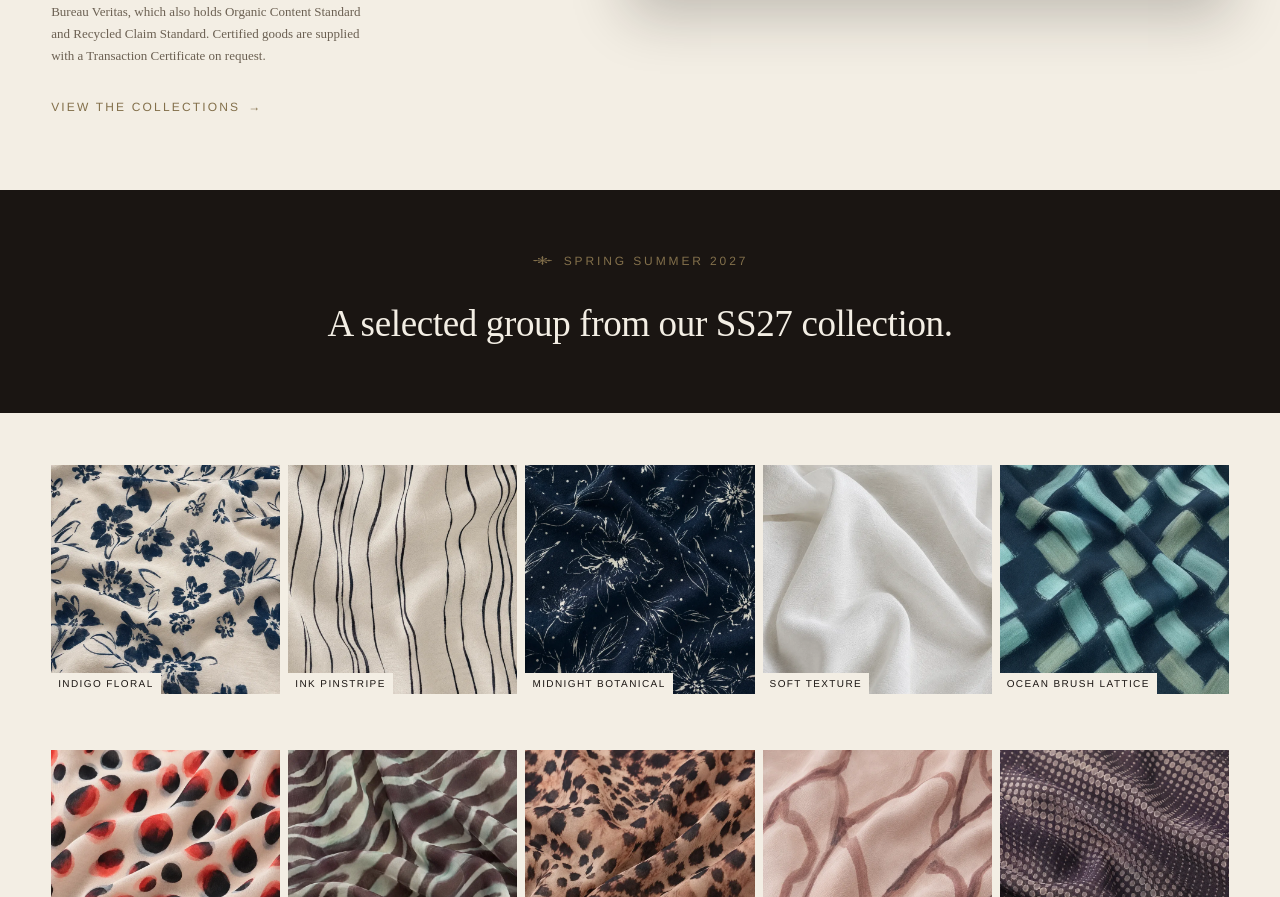
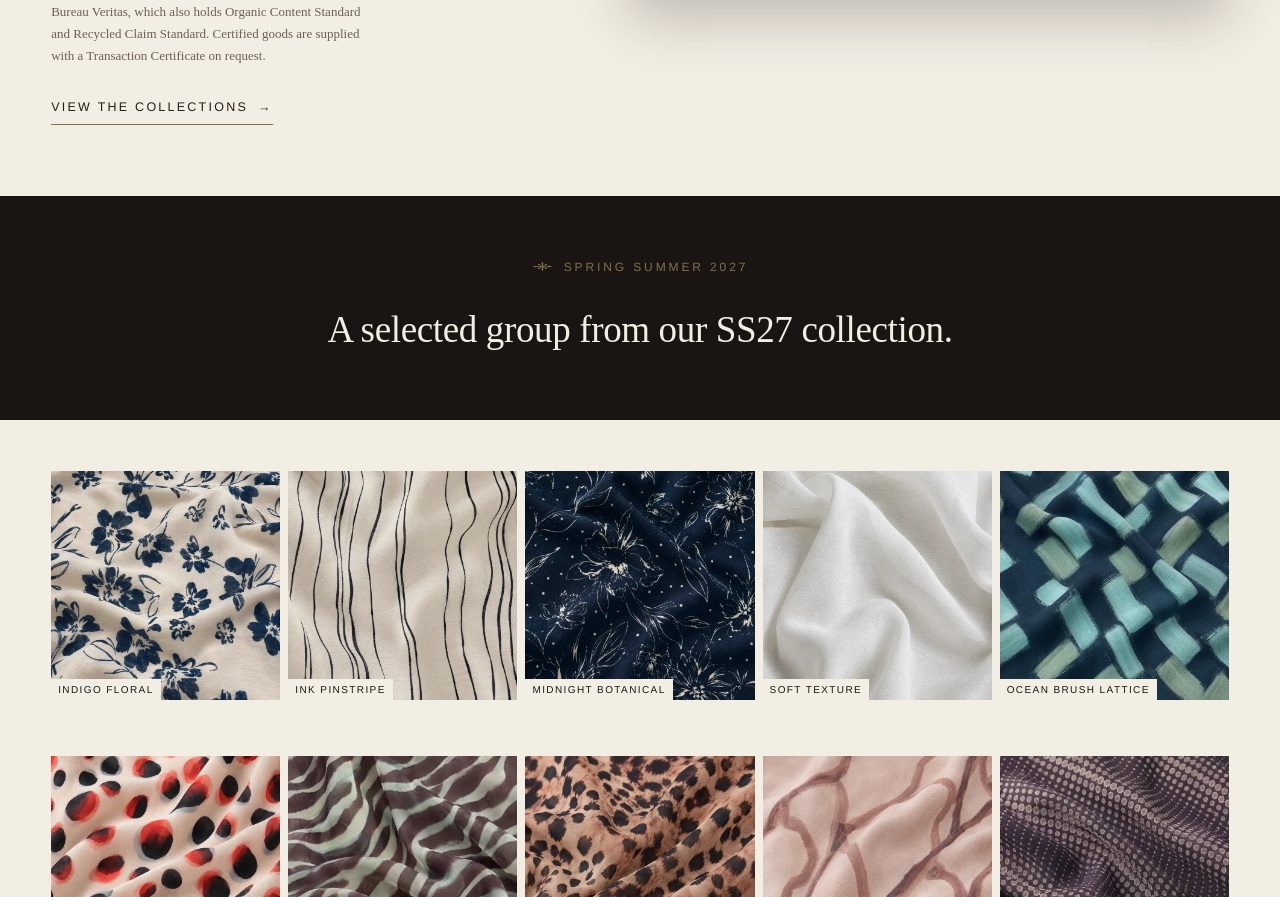
Before and after one commit to ersinpetraco/firmatextile, a React (Vite) app: page / in a window 1280 px wide. Shown: the part 1345-2242 px from the top of the page. Built offline with nearby package versions, Linux system fonts and the light colour scheme.

Commit message:
About link in ink with a gold underline
"View the collections" was gold small caps at 4.1:1 contrast and easy
to miss. It is now the body ink (14:1) with a hairline gold underline,
turning gold on hover.

Co-Authored-By: Claude Opus 5.5 <noreply@anthropic.com>

```diff
--- a/src/index.css
+++ b/src/index.css
@@ -85,9 +85,10 @@ nav a:hover::after,nav a:focus-visible::after{width:100%}
 .about .grid{display:grid;grid-template-columns:1fr 1.2fr;gap:clamp(48px,6vw,88px);align-items:center}
 .about h2{font-size:clamp(30px,1.6vw + 14px,44px);line-height:1.18;margin:0 0 22px}
 .about p{margin:0 0 18px;max-width:48ch;color:#3f372f}
-.about .more{font-family:var(--label);font-size:12px;letter-spacing:.18em;text-transform:uppercase;
- color:var(--gold);display:inline-flex;align-items:center;gap:8px;margin-top:6px}
-.about .more:hover{color:var(--gold-hover)}
+.about .more{font-family:var(--label);font-size:12.5px;letter-spacing:.18em;text-transform:uppercase;
+ color:var(--ink);display:inline-flex;align-items:center;gap:10px;margin-top:6px;padding-bottom:6px;
+ border-bottom:1px solid var(--gold);transition:color .25s,border-color .25s}
+.about .more:hover{color:var(--gold-hover);border-bottom-color:var(--gold-hover)}
 .about .photo .frame{border:1px solid var(--gold);padding:11px;box-shadow:0 20px 54px rgba(26,21,18,.24)}
 .about .photo img{width:100%;height:auto;display:block}
 .about .certs{margin:26px 0 24px}
```
